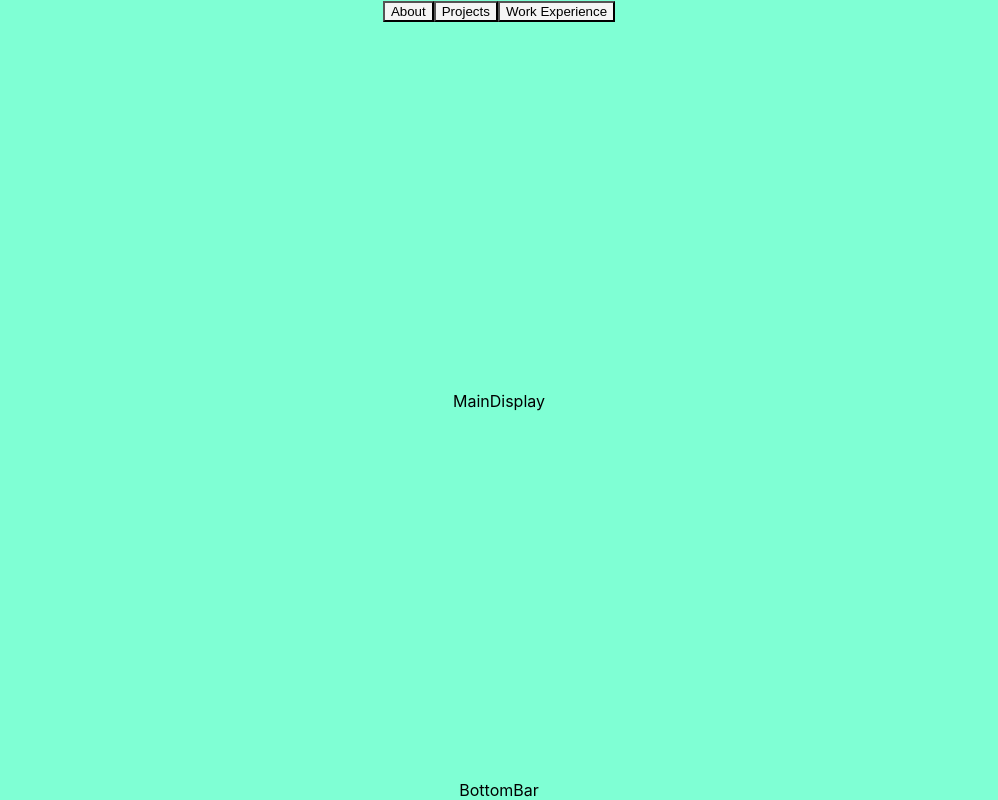
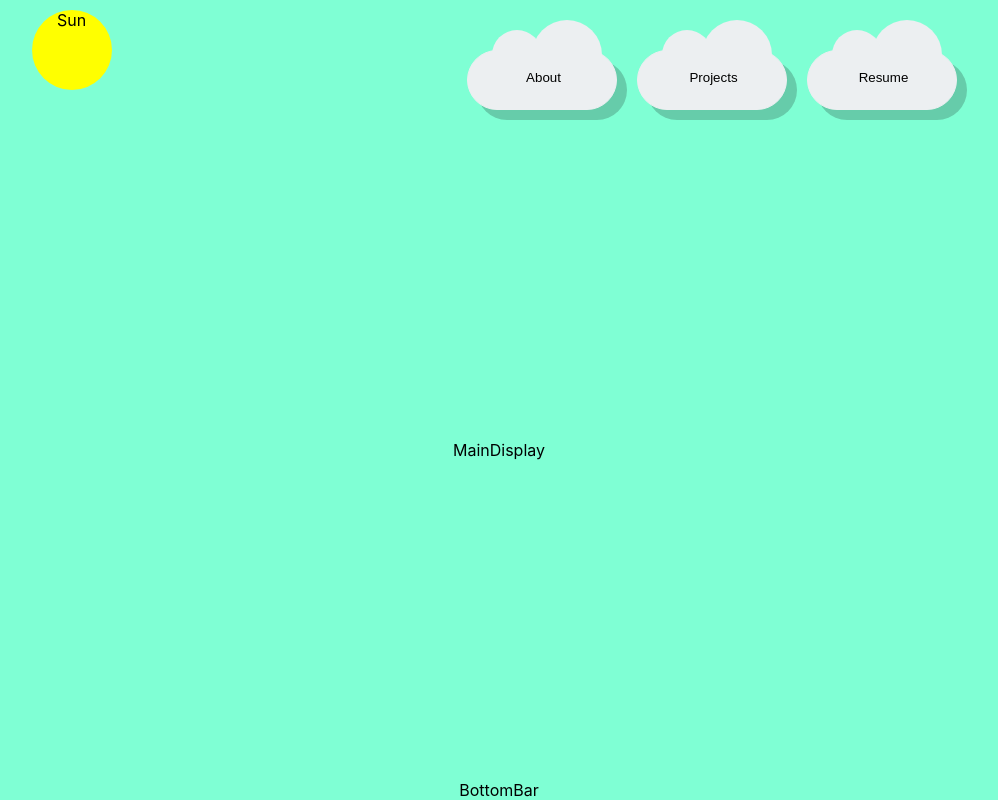
Before and after one commit to rebekah-zhou/myPortfolio2022, a React (Create React App) app: page / in a window 1280 px wide. Shown: the whole page, without its empty margins (141-1139 px from the left). Built offline with nearby package versions, Linux system fonts and the light colour scheme.

Commit message:
cloud buttons css

```diff
--- a/src/App.css
+++ b/src/App.css
@@ -7,10 +7,94 @@
   align-items: center;
 }
 
-.cloud-button {
-  background-color: whitesmoke;
+.space-between {
+  display: flex;
+  justify-content: space-between;
 }
 
+
+/* top bar */
+
+#top-bar {
+  display: flex;
+  flex-direction: row;
+  justify-content: space-around;
+  width: 100vw;
+}
+
+#sun {
+  text-align: center;
+  margin-top: 10px;
+  background: yellow;
+  width: 80px;
+  height: 80px;
+  border-radius: 80px;
+}
+
+#sun-span {
+  margin-top: 30px;
+}
+
+.cloud-p {
+  width: 100px;
+  margin: -20px 0px 0px 20px;
+  /* background-color: red; */
+  z-index: 10;
+}
+
+.cloud-button {
+  margin: 50px 10px 10px 10px;
+  width:150px;
+  height:60px;
+  background:#ECEFF1;
+  border-radius: 100px;
+  border: 1px #ECEFF1 solid ;
+  box-shadow: 10px 10px rgba(0,0,0,0.2);
+}
+
+.cloud-button::after {
+  width: 50px;
+  height: 25px;
+  border-top-left-radius: 50px;
+  border-top-right-radius: 50px;
+  top: -55px;
+  left: -25px;
+}
+
+.cloud-button::before {
+  width: 70px;
+  height: 35px;
+  border-top-left-radius: 70px;
+  border-top-right-radius: 70px;
+  top: -32px;
+  left: 25px;
+}
+
+/* without text
+.cloud-button::after {
+  width: 50px;
+  height: 50px;
+  top: -20px;
+  left: -55px;
+}
+
+.cloud-button::before {
+  width: 70px;
+  height: 70px;
+  top: -25px;
+  left: 55px;
+} */
+
+.cloud-button:after, .cloud-button:before{
+  content:"";
+  position:relative;
+  /* border-radius:inherit; */
+  display:inline-block;
+  background:inherit;
+}
+
+
+/* default css */
 .App {
   text-align: center;
 }
--- a/src/App.js
+++ b/src/App.js
@@ -1,5 +1,5 @@
 import './App.css';
-import TopBar from './Components/TopBar';
+import TopBar from './Components/TopBar/TopBar';
 import MainDisplay from './Components/MainDisplay';
 import BottomBar from './Components/BottomBar';
 
--- a/src/Components/CloudButtons.jsx
+++ b/src/Components/TopBar/CloudButtons.jsx
@@ -3,7 +3,7 @@ import React from 'react'
 function CloudButtons({ name }) {
   return (
     <button className="cloud-button">
-        {name}
+      <p className='cloud-p'>{name}</p>
     </button>
   )
 }
--- /dev/null
+++ b/src/Components/TopBar/Sun.jsx
@@ -0,0 +1,11 @@
+import React from 'react'
+
+function Sun() {
+  return (
+    <div id='sun'>
+        <span id='sun-span'>Sun</span>
+    </div>
+  )
+}
+
+export default Sun
--- a/src/Components/TopBar.jsx
+++ b/src/Components/TopBar/TopBar.jsx
@@ -1,16 +1,17 @@
 import React from 'react'
 import { v4 as uuidv4 } from 'uuid';
 import CloudButtons from './CloudButtons'
-
+import Sun from './Sun';
 
 function TopBar() {
-    const clouds = ['About', 'Projects', 'Work Experience'].map(cloud => {
+    const clouds = ['About', 'Projects', 'Resume'].map(cloud => {
         return <CloudButtons key={uuidv4()} name={cloud}/>
     })
 
   return (
     <div id='top-bar'>
-        {clouds}
+      <Sun />
+      <div className='space-between'>{clouds}</div>
     </div>
   )
 }
```
